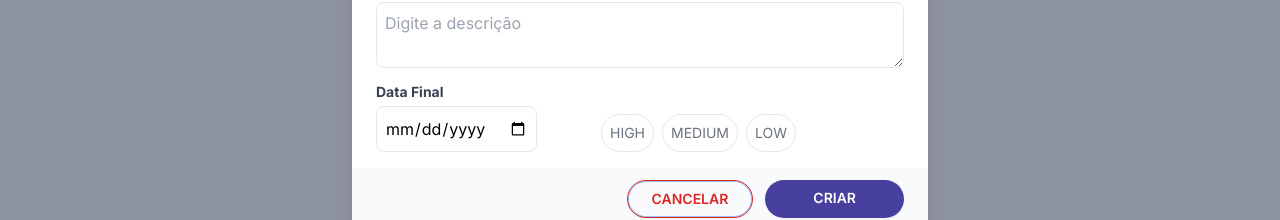
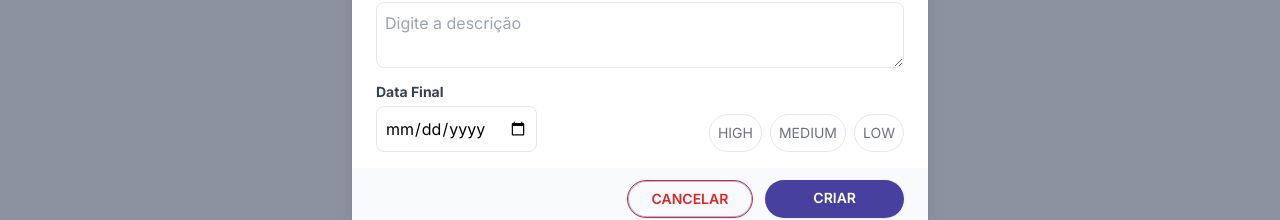
Before and after one commit to Miguel-ectil/Project-Kanban, a Next.js app: page / in a window 1280 px wide. Both pictures are taken after a click on the button "+ Novo Card". Shown: the part 369-589 px from the top of the page. Built offline with nearby package versions, Linux system fonts and the light colour scheme; no server answers.

Commit message:
[] Corrigindo espaçamento entre data final e as prioridade

```diff
--- a/src/components/newCard.tsx
+++ b/src/components/newCard.tsx
@@ -62,7 +62,7 @@ export default function NewCard({ onClose }: any) {
                         <label className="block text-gray-700 text-sm font-bold mb-1 mt-2" htmlFor="Descrição">
                           Data Final
                         </label>
-                        <div className='flex space-x-16'>
+                        <div className='flex justify-between'>
                           <input
                             type="date"
                             placeholder='Selecione a data de entrega'
```
